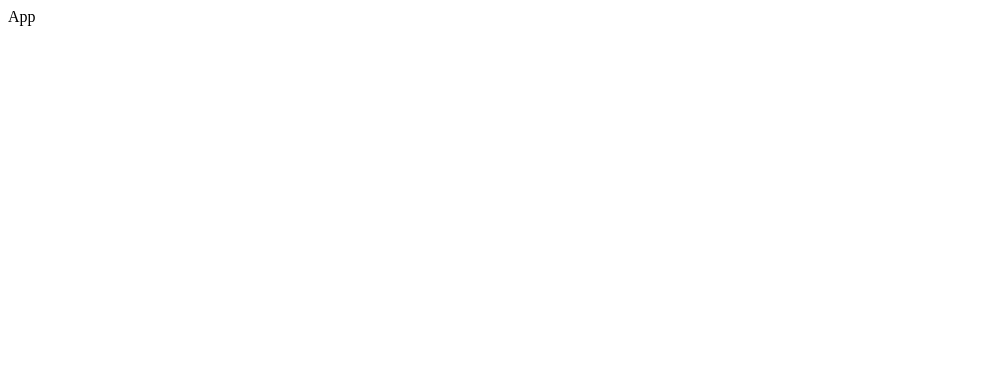
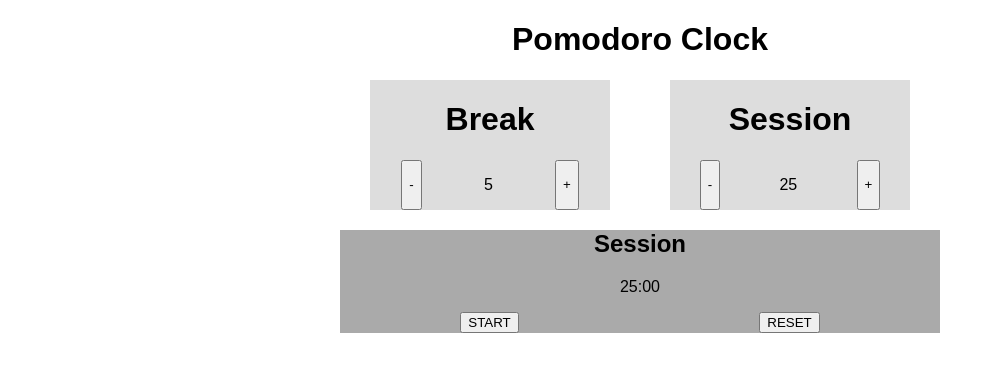
Before and after one commit to lukino999/FCC-Pomodoro-Clock-React, a React (Create React App) app: page / in a window 1280 px wide. Shown: the top 372 px of the page, without its empty margins (0-995 px from the left). Built offline with nearby package versions, Linux system fonts and the light colour scheme.

Commit message:
Add basic UI

```diff
--- a/src/components/App.js
+++ b/src/components/App.js
@@ -1,12 +1,18 @@
 import React from 'react';
+import './css/App.css';
+import TimerLengthPanel from './TimerLenghtPanel';
+import TimerDisplay from './TimerDisplay';
 
 const App = () => {
-  //
-  const y = 3;
 
   return (
-    <div>
-      App
+    <div className='app'>
+      <h1 className='header'>Pomodoro Clock</h1>
+      <div className='panel-container'>
+        <TimerLengthPanel id='Break' length={5} />
+        <TimerLengthPanel id='Session' length={25} />
+      </div>
+      <TimerDisplay running='Session' timeLeft={(60 * 25).toString()} />
     </div>
   )
 }
--- /dev/null
+++ b/src/components/TimerDisplay.js
@@ -0,0 +1,35 @@
+import './css/TimerDisplay.css'
+import React from 'react';
+
+const TimerDisplay = (props) => {
+  //
+  const mmss = props.timeLeft.toMMSS()
+
+  return (
+    <div className='timer-display' >
+      <h2 id='timer-label'>{props.running}</h2>
+
+      <p id='time-left' className='time-left'>{mmss}</p>
+
+      <div className='timer-display-controls' >
+        <button id='start_stop'>START</button>
+        <button id='reset'>RESET</button>
+      </div>
+
+    </div>
+  )
+}
+
+export default TimerDisplay;
+
+// convert sec to mm:ss
+// https://stackoverflow.com/questions/6312993/javascript-seconds-to-time-string-with-format-hhmmss
+String.prototype.toMMSS = function () {
+  var sec_num = parseInt(this, 10); // don't forget the second param
+  var minutes = Math.floor(sec_num / 60);
+  var seconds = sec_num - (minutes * 60);
+
+  if (minutes < 10) { minutes = "0" + minutes; }
+  if (seconds < 10) { seconds = "0" + seconds; }
+  return minutes + ':' + seconds;
+}
--- /dev/null
+++ b/src/components/TimerLenghtPanel.js
@@ -0,0 +1,26 @@
+import './css/TimerLengthPanel.css';
+import React from 'react';
+
+const TimerLengthPanel = (props) => {
+  //
+  const id = props.id;
+
+  //
+  return (
+    <div className='timer-length-panel'>
+      <h1 id={`${id.toLowerCase()}-label`}>{id}</h1>
+
+      <div className='buttons-container'>
+
+        <button id={`${id.toLowerCase()}-decrement`}>-</button>
+
+        <p id={`${id.toLowerCase()}-length`}>{props.length}</p>
+
+        <button id={`${id.toLowerCase()}-increment`}>+</button>
+      </div>
+
+    </div>
+  );
+}
+
+export default TimerLengthPanel;
--- /dev/null
+++ b/src/components/css/App.css
@@ -0,0 +1,16 @@
+.app {
+  font-family: Arial, Helvetica, sans-serif;
+  width: 600px;
+  margin: auto;
+}
+
+.header {
+  text-align: center;
+}
+
+.panel-container {
+  /* background-color: #eee; */
+  display: flex;
+  flex-direction: row;
+  justify-content: space-around;
+}
--- /dev/null
+++ b/src/components/css/TimerDisplay.css
@@ -0,0 +1,17 @@
+.timer-display {
+  background-color: #aaa;
+}
+
+h2 {
+  text-align: center;
+}
+
+.time-left {
+  text-align: center;
+}
+
+.timer-display-controls {
+  display: flex;
+  justify-content: space-around ;
+
+}
--- /dev/null
+++ b/src/components/css/TimerLengthPanel.css
@@ -0,0 +1,16 @@
+.timer-length-panel {
+  /* remove */
+  background-color: #ddd;
+
+  width: 40%;
+}
+
+h1 {
+  text-align: center;
+}
+
+.buttons-container{
+  display: flex;
+  flex-direction: row;
+  justify-content: space-around;
+}
```
